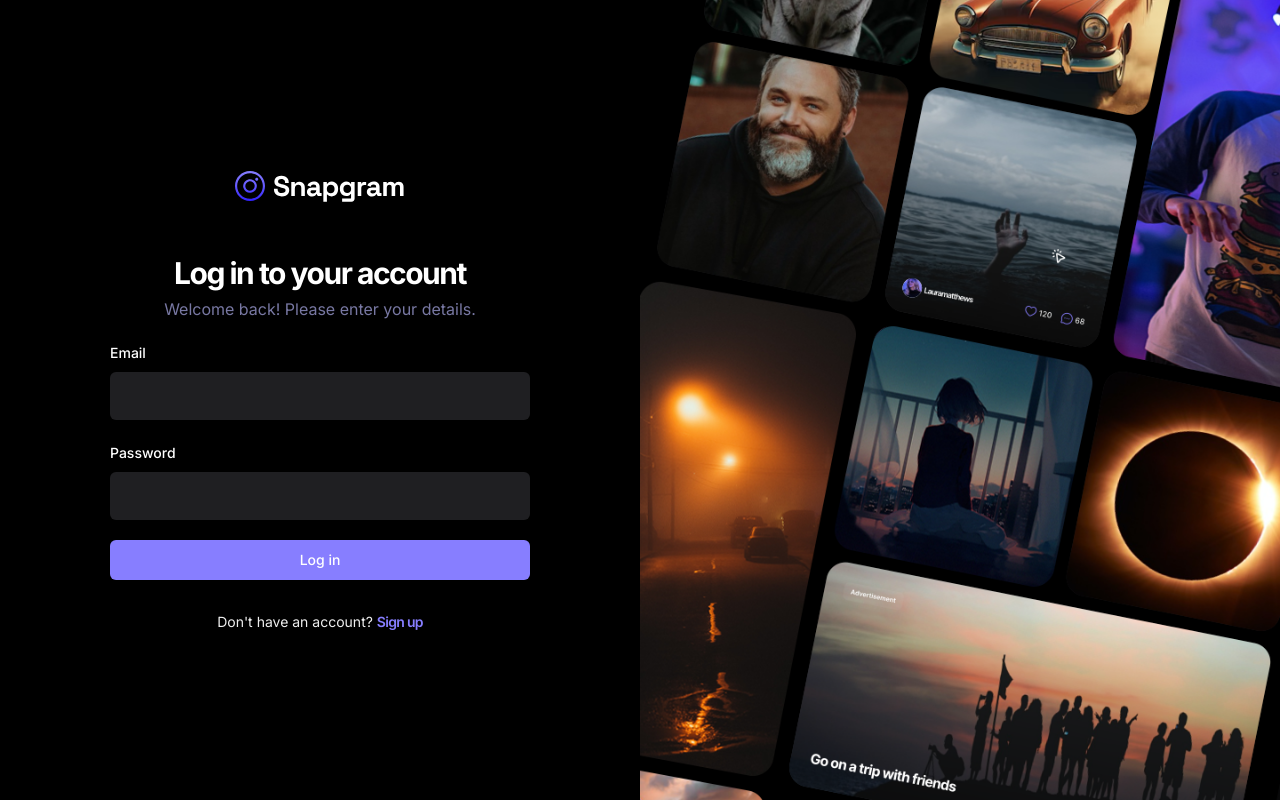
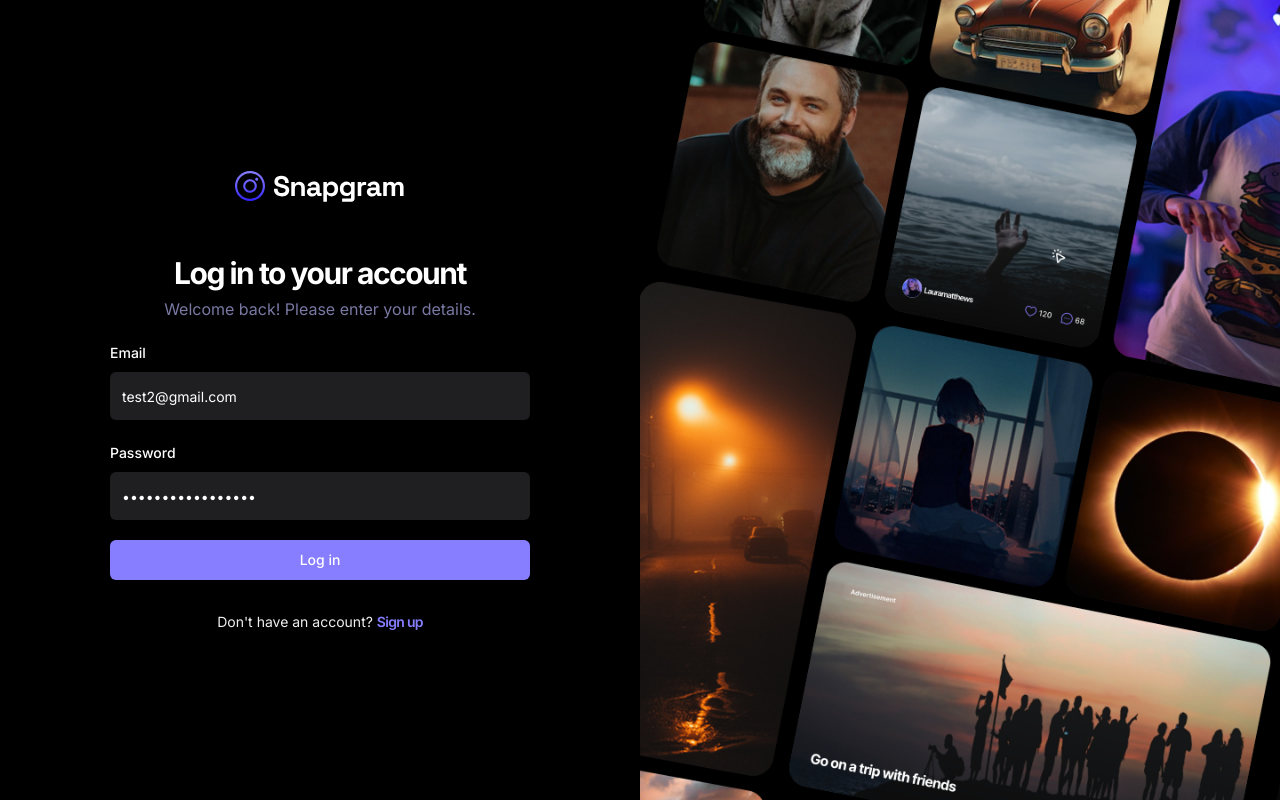
Before and after one commit to dev-ahmedfares/Social-Media-Application, a React (Vite) app: page /sign-in in a window 1280 px wide. Built offline with nearby package versions, Linux system fonts and the light colour scheme; no server answers.

Commit message:
fix scroll

```diff
--- a/src/_auth/forms/SigninForm.tsx
+++ b/src/_auth/forms/SigninForm.tsx
@@ -31,8 +31,8 @@ const SigninForm = () => {
    const form = useForm<z.infer<typeof SigninValidation>>({
     resolver: zodResolver(SigninValidation),
     defaultValues: {
-      email: "",
-      password: "",
+      email: "test2@gmail.com",
+      password: "test2@gmail.com@#",
     },
   });
 
--- a/src/_root/RootLayout.tsx
+++ b/src/_root/RootLayout.tsx
@@ -8,7 +8,7 @@ export default function RootLayout() {
     <div className="w-full md:flex">
       <Topbar />
       <LeftSidebar />
-      <section className="flex h-full flex-1">
+      <section className="flex h-full flex-1 custom-scrollbar">
         <Outlet />
       </section>
       <Bottombar />
--- a/src/_root/pages/PostDetails.tsx
+++ b/src/_root/pages/PostDetails.tsx
@@ -14,6 +14,7 @@ import { Link, useNavigate, useParams } from "react-router-dom";
 import PageNotFound from "./PageNotFound";
 import { Models } from "appwrite";
 import { deleteSavedPost } from "@/lib/appwrite/api";
+import { useEffect } from "react";
 
 export default function PostDetails() {
   const navigate = useNavigate();
@@ -33,6 +34,13 @@ export default function PostDetails() {
     (record: Models.Document) => record.post?.$id === id
   );
 
+  // Scroll to top when component is mounted
+  useEffect(() => {
+    console.log(id)
+    window.scrollTo(0, 0);
+  }, [id]);
+
+
   if (isGettingCurrentPost) {
     return (
       <div className="flex-center flex-1">
@@ -45,6 +53,7 @@ export default function PostDetails() {
     return <PageNotFound />;
   }
 
+
   function handleDeletePost() {
     if (savedPostRecord) {
       deleteSavedPost(savedPostRecord.$id);
@@ -54,7 +63,7 @@ export default function PostDetails() {
   }
 
   return (
-    <div className="post_details-container  ">
+    <div className="post_details-container">
       <div className="hidden w-full max-w-5xl md:flex">
         <Button
           onClick={() => navigate(-1)}
--- a/src/global.css
+++ b/src/global.css
@@ -6,7 +6,7 @@
 
 @layer base {
   * {
-    @apply box-border list-none p-0 m-0 scroll-smooth;
+    @apply box-border list-none p-0 m-0 scroll-smooth custom-scrollbar;
   }
 
   body {
@@ -202,7 +202,7 @@
 
   /* Post Details */
   .post_details-container {
-    @apply flex flex-col flex-1 gap-10 overflow-y-scroll py-10 px-5 md:p-14 custom-scrollbar items-center;
+    @apply flex flex-col flex-1 gap-10  py-10 px-5 md:p-14 custom-scrollbar items-center;
   }
 
   .post_details-card {
```
